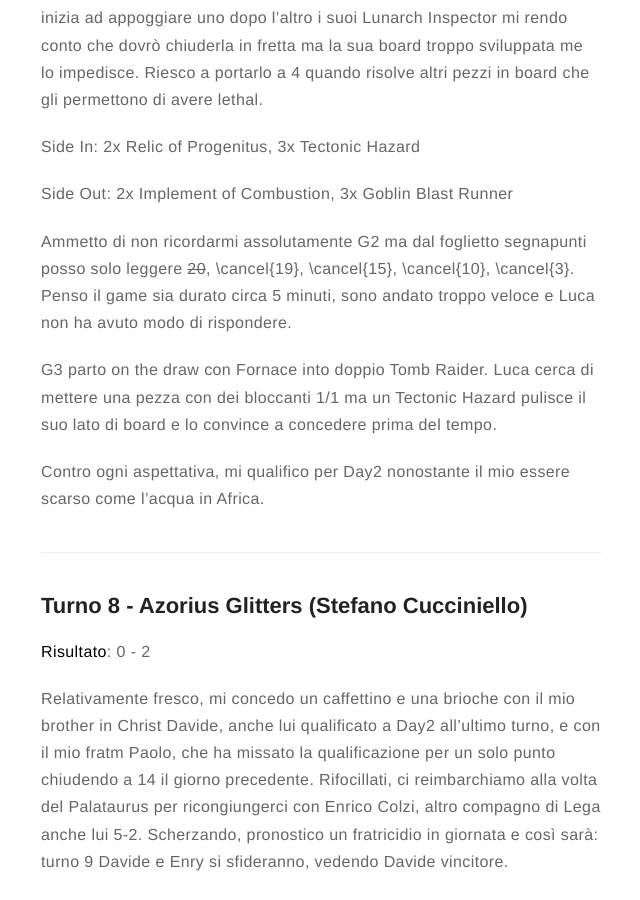
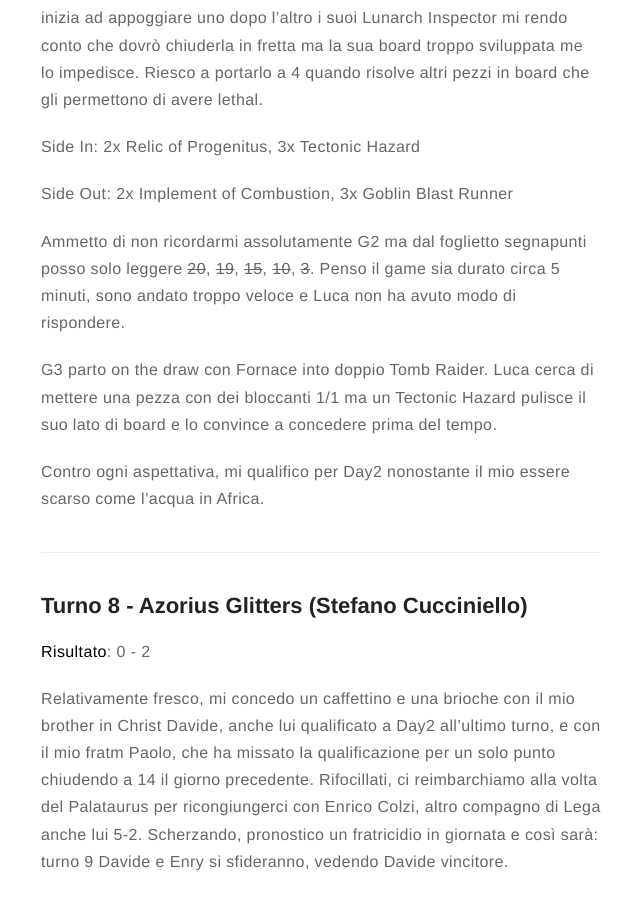
Before and after one commit to EliaTogni/EliaTogni.github.io, a Jekyll site: the page built from _posts/2024-04-15-Report_Paupergeddon_Lecco.markdown, in a window 1280 px wide and 900 px high, scrolled down 9372 px. Shown: the whole window, without its empty margins (319-959 px from the left). Built offline with Jekyll 4.4.1, drawn with Linux system fonts in a browser that asks for light colours; nearby versions of some CDN libraries; comment, search, counter and statistics services are not loaded.

Commit message:
Report Paupergeddon Lecco 2024 v9

```diff
--- a/_posts/2024-04-15-Report_Paupergeddon_Lecco.markdown
+++ b/_posts/2024-04-15-Report_Paupergeddon_Lecco.markdown
@@ -156,7 +156,7 @@ Side In: 2x Relic of Progenitus, 3x Tectonic Hazard
 
 Side Out: 2x Implement of Combustion, 3x Goblin Blast Runner
 
-Ammetto di non ricordarmi assolutamente G2 ma dal foglietto segnapunti posso solo leggere <s>20</s>, \cancel{19}, \cancel{15}, \cancel{10}, \cancel{3}. Penso il game sia durato circa 5 minuti, sono andato troppo veloce e Luca non ha avuto modo di rispondere.
+Ammetto di non ricordarmi assolutamente G2 ma dal foglietto segnapunti posso solo leggere <s>20</s>, <s>19</s>, <s>15</s>, <s>10</s>, <s>3</s>. Penso il game sia durato circa 5 minuti, sono andato troppo veloce e Luca non ha avuto modo di rispondere.
 
 G3 parto on the draw con Fornace into doppio Tomb Raider. Luca cerca di mettere una pezza con dei bloccanti 1/1 ma un Tectonic Hazard pulisce il suo lato di board e lo convince a concedere prima del tempo.
 
```
